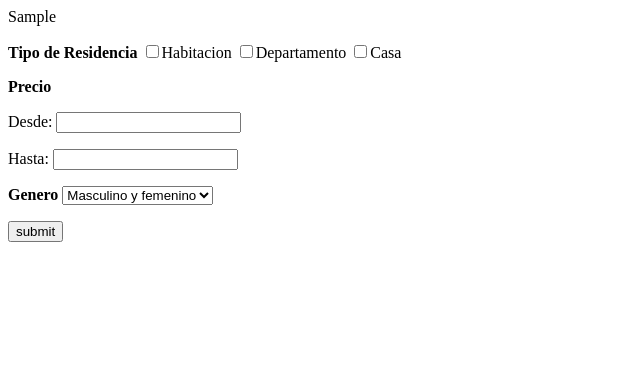
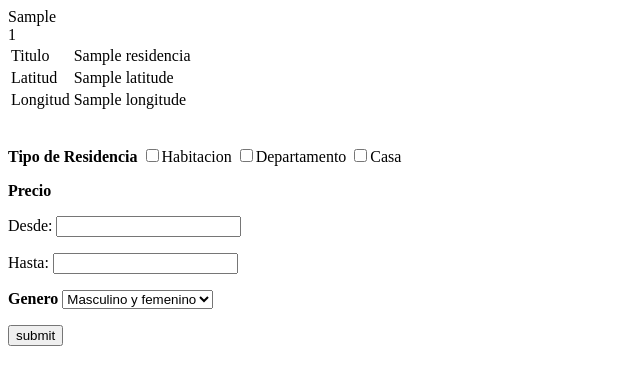
Before and after one commit to Di3trich/resiuni, a Django app: template templates/form1.html in a window 1280 px wide. Shown: the top 385 px of the page, without its empty margins (0-640 px from the left). Run offline with Django 3.2, Linux system fonts and the light colour scheme; the template is opened without the code that fills it: most values are stand-ins (such as "Sample title", 1, 10 or a date in 2020); parts of the project's set-up code (start-up, migrations or seed data) failed here and were passed over.

Commit message:
keep going

```diff
--- a/residencias/models.py
+++ b/residencias/models.py
@@ -13,8 +13,8 @@ class Residencia(models.Model):
     title = models.CharField(max_length = 100, null = False)
     address = models.CharField(max_length = 50, null = False)
     phone1 = models.CharField(max_length = 15, null = False)
-    phone2 = models.CharField(max_length = 15, null = True)
-    email = models.EmailField(null = True)
+    phone2 = models.CharField(max_length = 15, null = True, blank = True)
+    email = models.EmailField(null = True, blank = True)
     description = models.CharField(max_length = 300, null = False)
     date = models.DateField(auto_now = False, auto_now_add = True)
     gender = models.CharField(max_length = 30, choices = ( ('Masculino', 'Masculino'), ('Femenino', 'Femenino'), ('Masculino y Femenino', 'Masculino y Femenino')) )
--- a/residencias/views.py
+++ b/residencias/views.py
@@ -17,7 +17,6 @@ def super_function(request):
         input_data = {}
         #input_data['tipo_residencia'] = ['Habitacion','Departamento','Casa']
         input_data['tipo_residencia'] = request.GET.getlist('tipo_residencia')
-
         input_data['genero'] = request.GET['genero']
         input_data['price_from'] = request.GET['price_from']
         input_data['price_until'] = request.GET['price_until']
@@ -30,9 +29,12 @@ def super_function(request):
 
         return render(request, 'form2.html', residencias_filters)
 
+
+    print residencias_filters
+    print len(residencias_filters)
     c = Context()
     c['residencias_filters'] = residencias_filters
-    return render(request, 'form1.html', residencias_filters)
+    return render(request, 'form1.html', c)
     #return HttpResponse(json.dumps(residencias_filters), content_type="application/json")
 
 
--- a/templates/form1.html
+++ b/templates/form1.html
@@ -1,7 +1,28 @@
-{{ residencias_filters }}
-
 <html>
 <body>
+    {{ residencias_filters }}
+    <br>
+    {{ residencias_filters|length }}
+    <div>
+        {% for residencia in residencias_filters %}
+            <table>
+                <tr>
+                    <td>Titulo</td>
+                    <td>{{ residencia.title }}</td>
+                </tr>
+                <tr>
+                    <td>Latitud</td>
+                    <td>{{ residencia.latitude }}</td>
+                </tr>
+                <tr>
+                    <td>Longitud</td>
+                    <td>{{ residencia.longitude }}</td>
+                </tr>
+            </table>
+            </br>
+        {% endfor %}
+    </div>
+
     <form action="" method="get">
         <p>
             <STRONG>Tipo de Residencia</STRONG>
```
